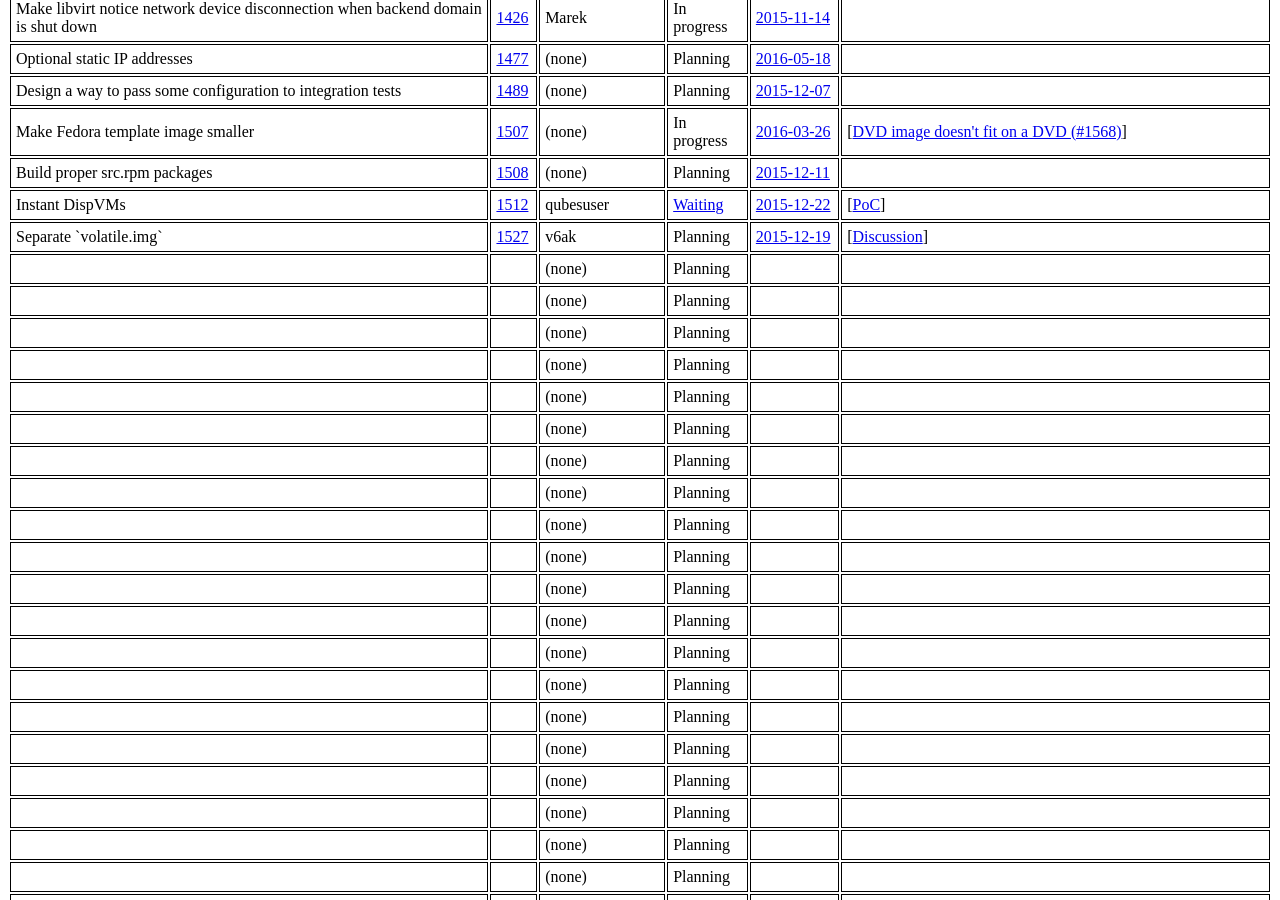
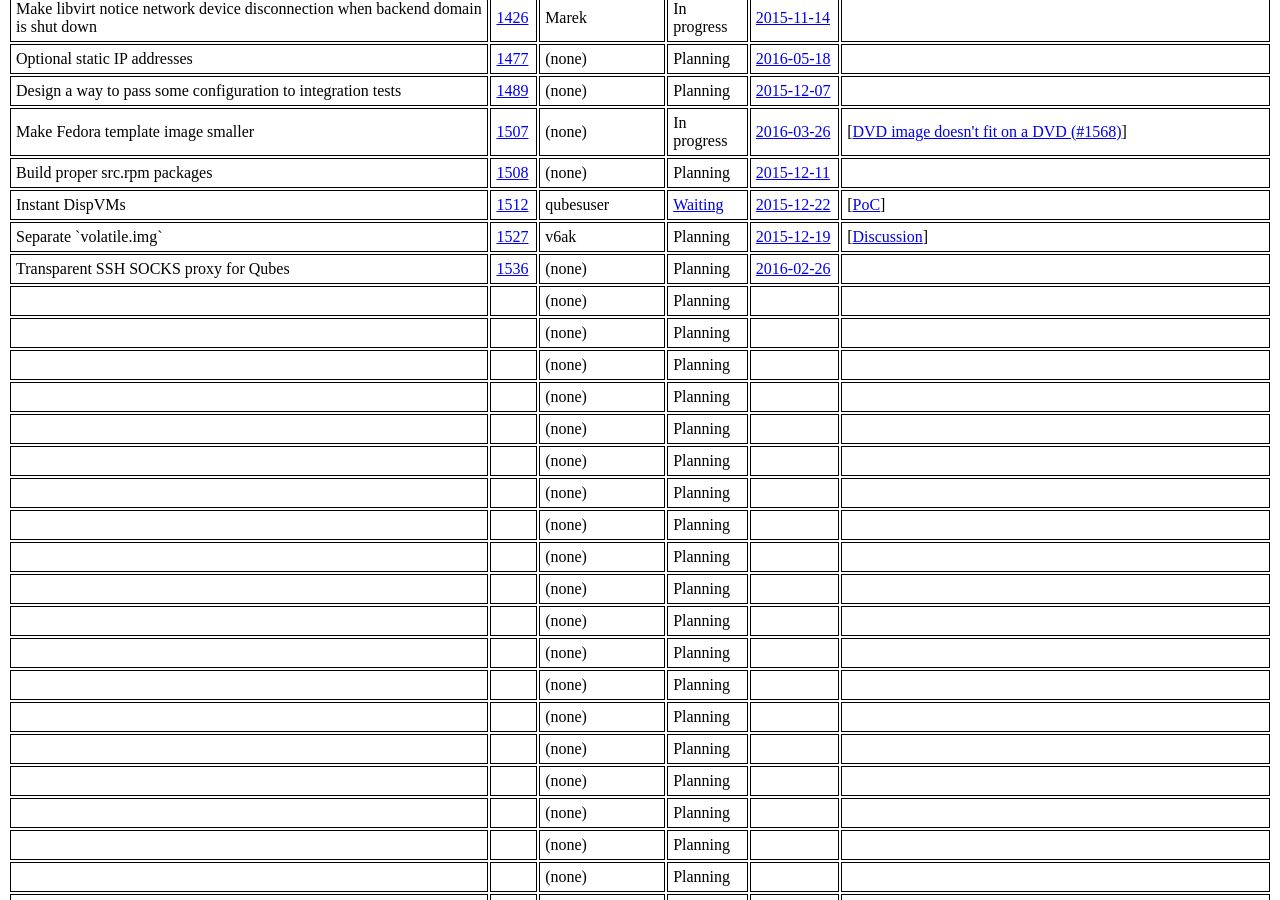
Before and after one commit to QubesOS/qubes-issues, a Jekyll site: the page built from index.md, in a window 1280 px wide and 900 px high, scrolled down 2080 px. Built offline with Jekyll 4.4.1, drawn with Linux system fonts in a browser that asks for light colours.

Commit message:
Track #1536

```diff
--- a/_data/features.yml
+++ b/_data/features.yml
@@ -917,15 +917,15 @@
   - desc   :
     url    :
 
-- name   :
-  issue  :
+- name   : Transparent SSH SOCKS proxy for Qubes
+  issue  : 1536
   devs   :
   status :
-    code   :
+    code   : Planning
     url    :
   updated:
-    date   :
-    url    :
+    date   : 2016-02-26
+    url    : https://github.com/QubesOS/qubes-issues/issues/1536#issuecomment-189247282
   info   :
   - desc   :
     url    :
```
